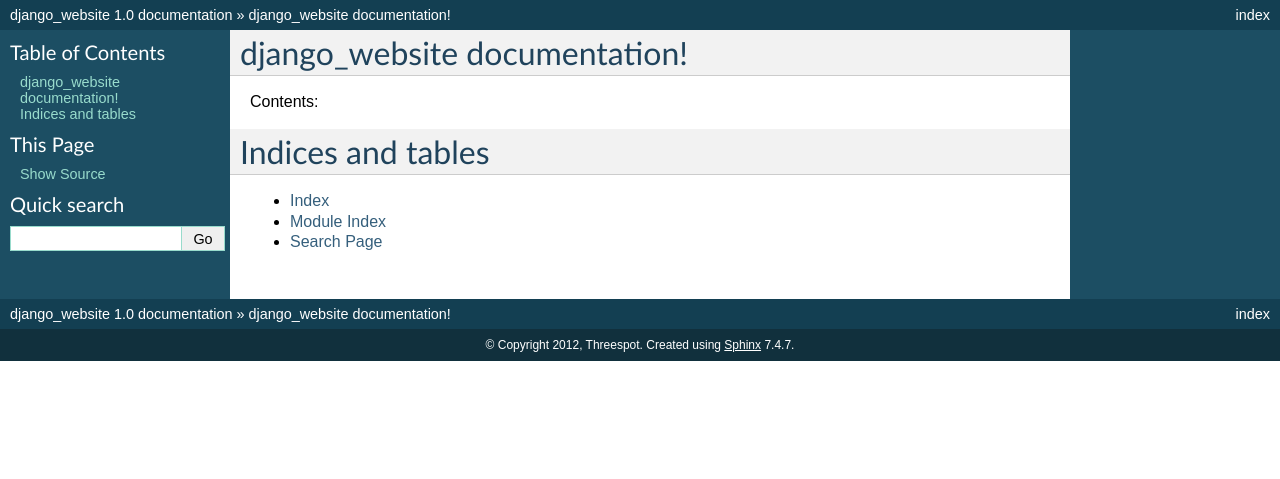
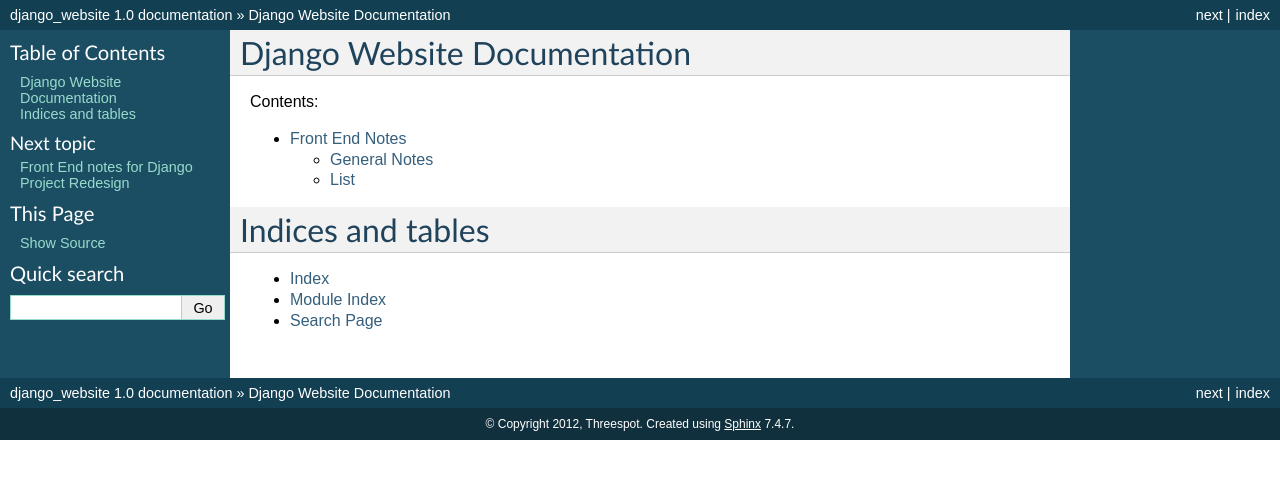
Before and after one commit to elena/djangoproject_redesign, a Sphinx documentation site: the page built from docs/index.rst, in a window 1280 px wide. Shown: the top 479 px of the page. Built offline with Sphinx 7.4.7, drawn with Linux system fonts in a browser that asks for light colours.

Commit message:
Improveents to docs, converts a markdown file to a restructured text one.

```diff
--- a/docs/index.rst
+++ b/docs/index.rst
@@ -1,4 +1,4 @@
-django_website documentation!
+Django Website Documentation
 ========================================
 
 Contents:
@@ -6,7 +6,7 @@
 .. toctree::
    :maxdepth: 2
 
-
+    Front End Notes <front_end>
 
 Indices and tables
 ==================
```
Also changed, not shown: docs/front_end.md (deleted, +0 -12 lines), docs/front_end.rst (added, +17 -0 lines).
